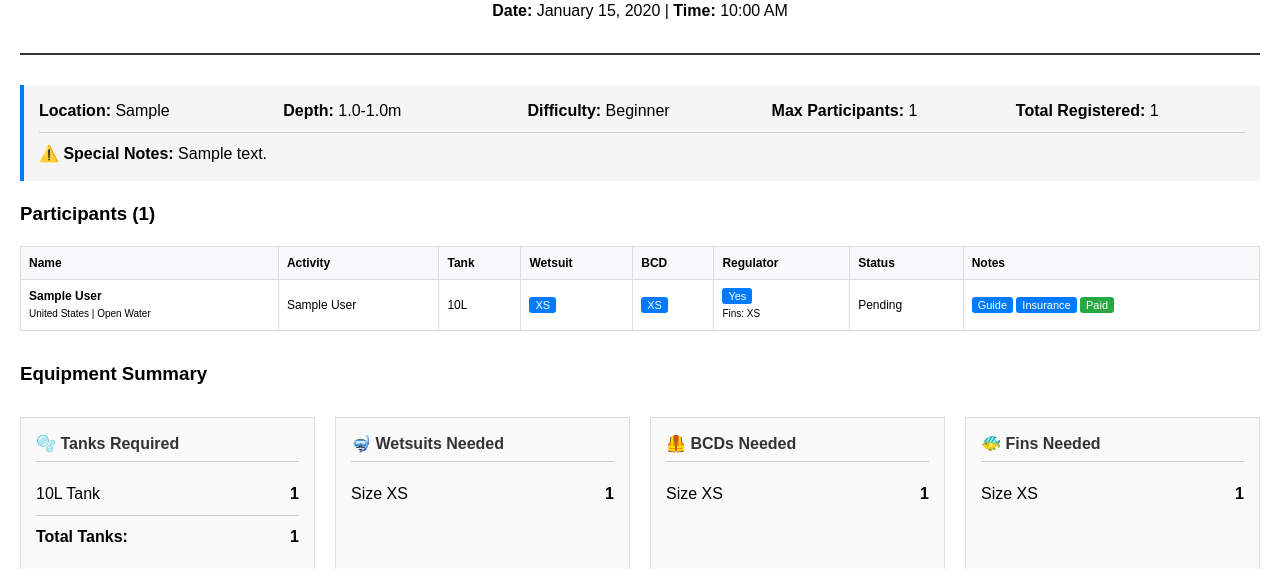
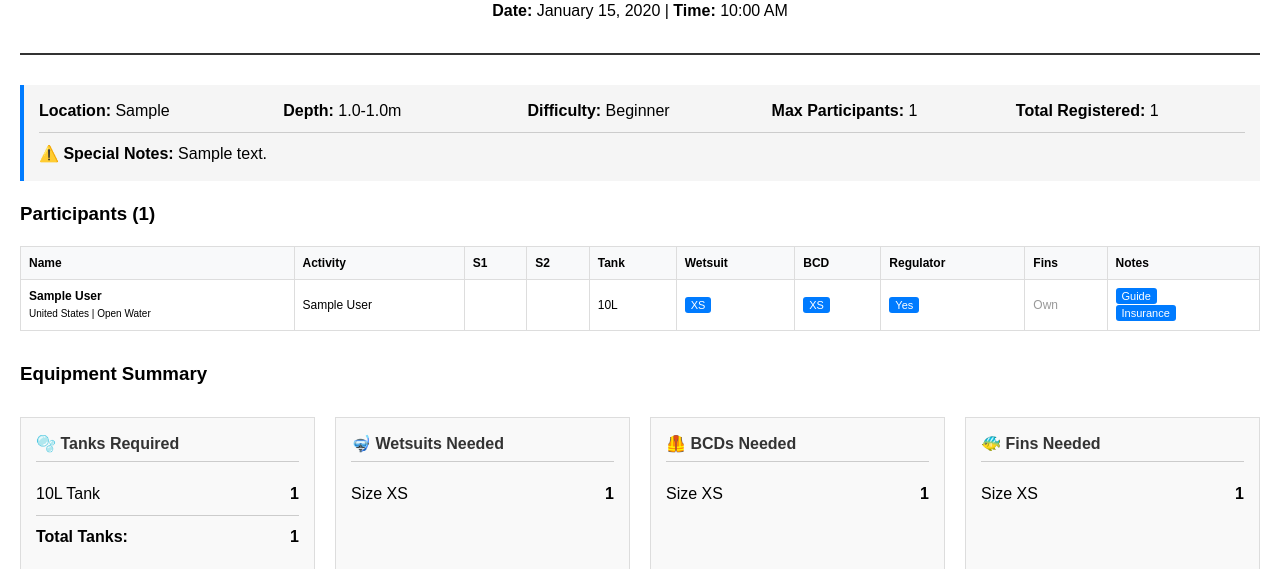
Before and after one commit to renekendeins/coraloffice, a Django app: page /users/dive/1/print/ in a window 1280 px wide. Shown: the part 224-793 px from the top of the page. Run offline with Django 5.2, Linux system fonts and the light colour scheme; a user stored in the database is signed in; tables that the repository leaves empty hold one stand-in row (values such as "Sample post").

Commit message:
Checkpoint before assistant change: Show complete equipment and notes information of dive participants
Updates participant print view to include S1, S2, Fins, and notes.

Replit-Commit-Author: Assistant

```diff
--- a/users/templates/users/print_participants.html
+++ b/users/templates/users/print_participants.html
@@ -134,11 +134,13 @@
             <tr>
                 <th>Name</th>
                 <th>Activity</th>
+                <th>S1</th>
+                <th>S2</th>
                 <th>Tank</th>
                 <th>Wetsuit</th>
                 <th>BCD</th>
                 <th>Regulator</th>
-                <th>Status</th>
+                <th>Fins</th>
                 <th>Notes</th>
             </tr>
         </thead>
@@ -150,7 +152,11 @@
                     <small>{{ participant.customer.get_country_display }} | {{ participant.customer.get_certification_level_display }}</small>
                 </td>
                 <td>{{ participant.activity.name }}</td>
+                <td></td>
+                <td></td>
                 <td>{{ participant.tank_size }}</td>
+
+
                 <td>
                     {% if participant.needs_wetsuit %}
                         <span class="badge">{{ participant.customer.get_wetsuit_size }}</span>
@@ -168,16 +174,21 @@
                 <td>
                     {% if participant.needs_regulator %}
                         <span class="badge">Yes</span><br>
+                    {% else %}
+                        <span style="color: #999;">Own</span>
+                    {% endif %}
+                </td>
+                <td>
+                    {% if participant.needs_fins %}
                         <small>Fins: {{ participant.customer.get_fins_size }}</small>
                     {% else %}
                         <span style="color: #999;">Own</span>
                     {% endif %}
                 </td>
-                <td>{{ participant.get_status_display }}</td>
                 <td>
                     {% if participant.needs_guide %}<span class="badge">Guide</span>{% endif %}
+                    <br>
                     {% if participant.needs_insurance %}<span class="badge">Insurance</span>{% endif %}
-                    {% if participant.is_paid %}<span class="badge" style="background: #28a745;">Paid</span>{% endif %}
                 </td>
             </tr>
             {% endfor %}
```
Also changed, not shown: users/templates/users/dive_detail.html (+0 -11 lines).
